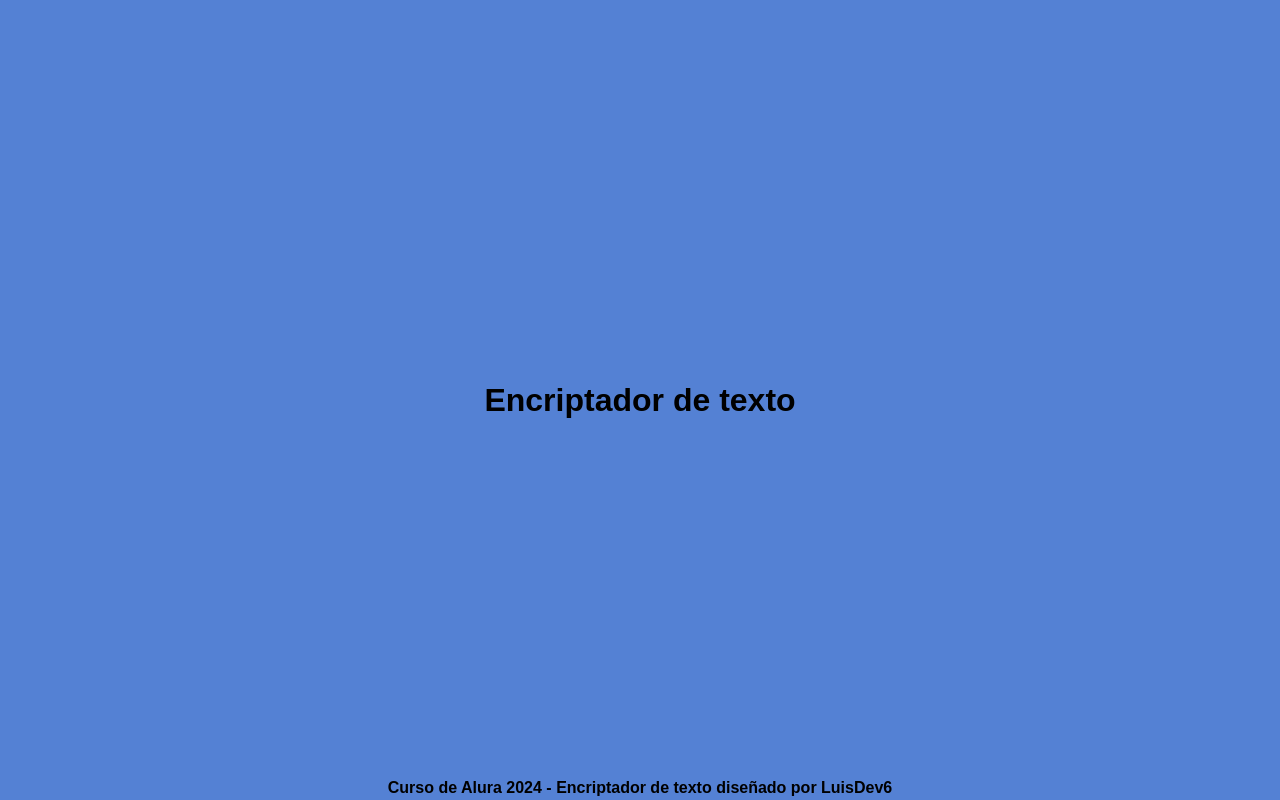
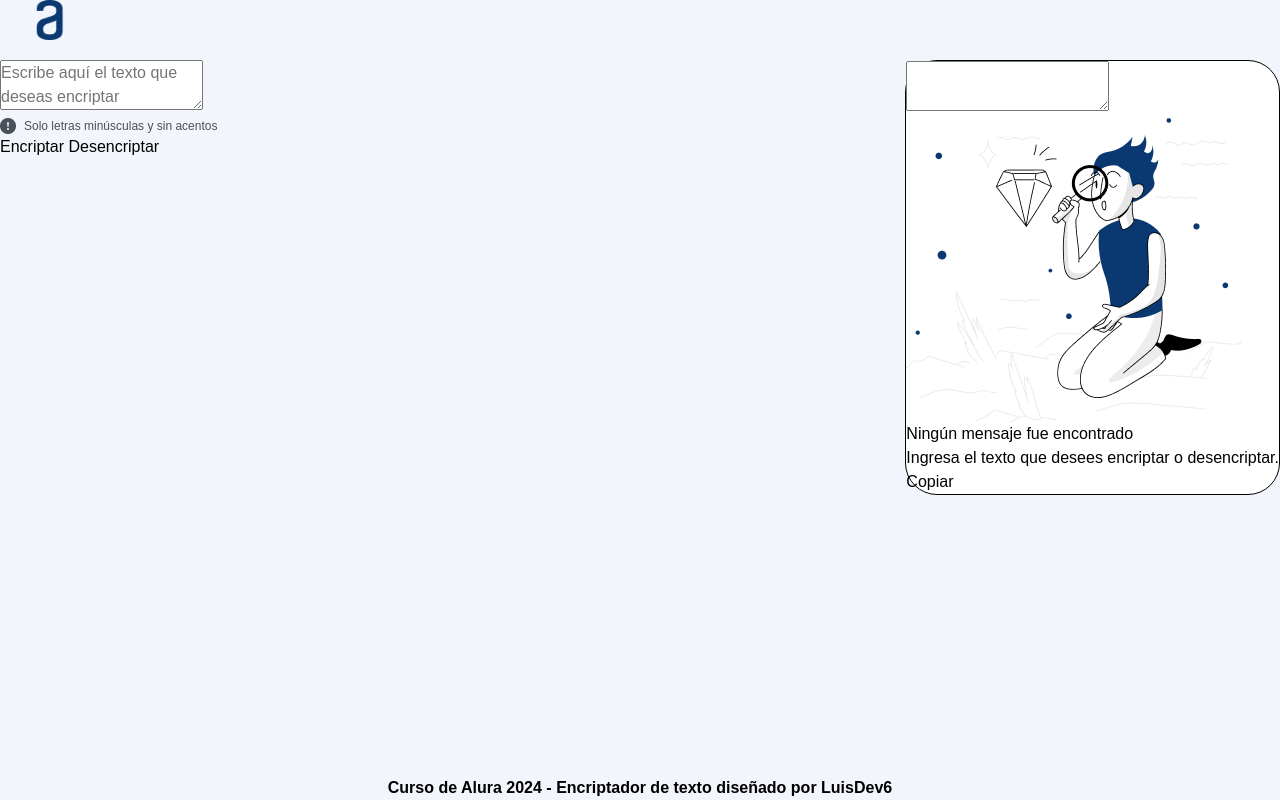
Before and after one commit to LuisDev6/ChallengeAlura-Encriptador, a plain HTML site: page index.html in a window 1280 px wide. Drawn offline with Linux system fonts and the light colour scheme.

Commit message:
Se empezo a colocar la disposicion de botones y cajas de texto

```diff
--- a/css/style.css
+++ b/css/style.css
@@ -11,9 +11,8 @@ html, body {
 
 body {
     display: flex;
-    justify-content: center;
-    align-items: center;
-    background-color: #5481d4;
+    flex-direction: column;
+    background-color: #F3F5FC;
     color: #000000;
 }
 
@@ -51,3 +50,37 @@ button {
 input, button, textarea, select {
     font: inherit;
 }
+.header {
+    display: flex;
+    margin-bottom: 20px;
+}
+.header img {
+    height: 40px;
+    width: auto;
+}
+.main {
+    width: 100;
+    display: flex;
+    justify-content:space-between;
+}
+
+.seccion__encriptador {
+}
+.seccion__resultado {
+    background-color: white;
+    border: 1px solid #000000;
+    border-radius: 32px;
+
+}
+
+.condicionesTexto {
+    display: flex;
+    align-items: center;
+    font-size: 12px;
+    gap: 8px;
+    color: #495057;
+}
+.condicionesTexto img {
+    height: 16px;
+    width: auto;
+}
--- a/index.html
+++ b/index.html
@@ -1,14 +1,44 @@
 <!DOCTYPE html>
 <html lang="es">
+
 <head>
     <meta charset="UTF-8">
     <meta name="viewport" content="width=device-width, initial-scale=1.0">
-    <link rel="stylesheet" href="/css/style.css">
+    <link rel="stylesheet" href="./css/style.css">
     <title>Encriptador de texto</title>
 </head>
+
 <body>
-    <h1>Encriptador de texto</h1>
+    <header class="header">
+        <img src="/images/logo.png" alt="Logo Alura">
+    </header>
+    <main class="main">
+        <section class="seccion__encriptador">
+            <textarea name="texto" id="texto" placeholder="Escribe aquí el texto que deseas encriptar"></textarea>
+
+            <div class="condicionesTexto">
+                <img src="/images/exclamacion.png" alt="Signo de exclamación">
+                <p>Solo letras minúsculas y sin acentos</p>
+            </div>
+            <div>
+                <button class="boton__encriptar">Encriptar</button>
+                <button class="boton__desencriptar">Desencriptar</button>
+            </div>
+
+        </section>
+        <section class="seccion__resultado">
+            <textarea name="" id=""></textarea>
+            <img src="/images/figura.png" alt="Figura de persona buscando información">
+            <p>Ningún mensaje fue encontrado</p>
+            <p>Ingresa el texto que desees encriptar o desencriptar.</p>
+            <button class="boton__copiar">Copiar</button>
+        </section>
+    </main>
+
 
 </body>
-<footer>Curso de Alura 2024 - Encriptador de texto diseñado por LuisDev6</footer>
+<footer>
+    <p>Curso de Alura 2024 - Encriptador de texto diseñado por LuisDev6</p>
+</footer>
+
 </html>
```
Also changed, not shown: images/exclamacion.png (added), images/figura.png (added), images/logo.png (added).
